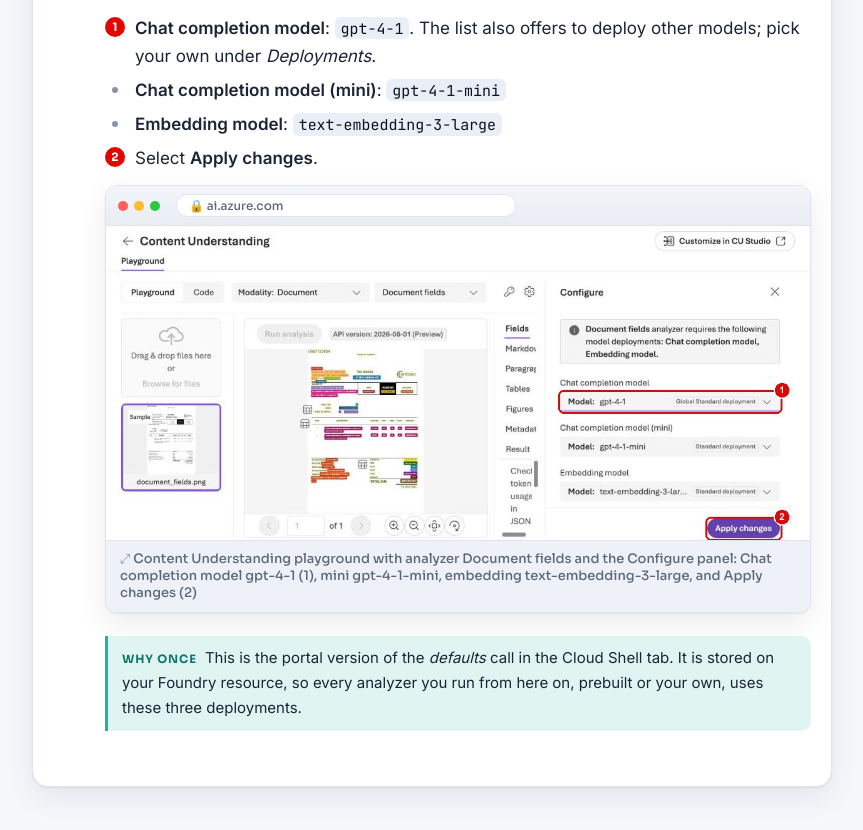
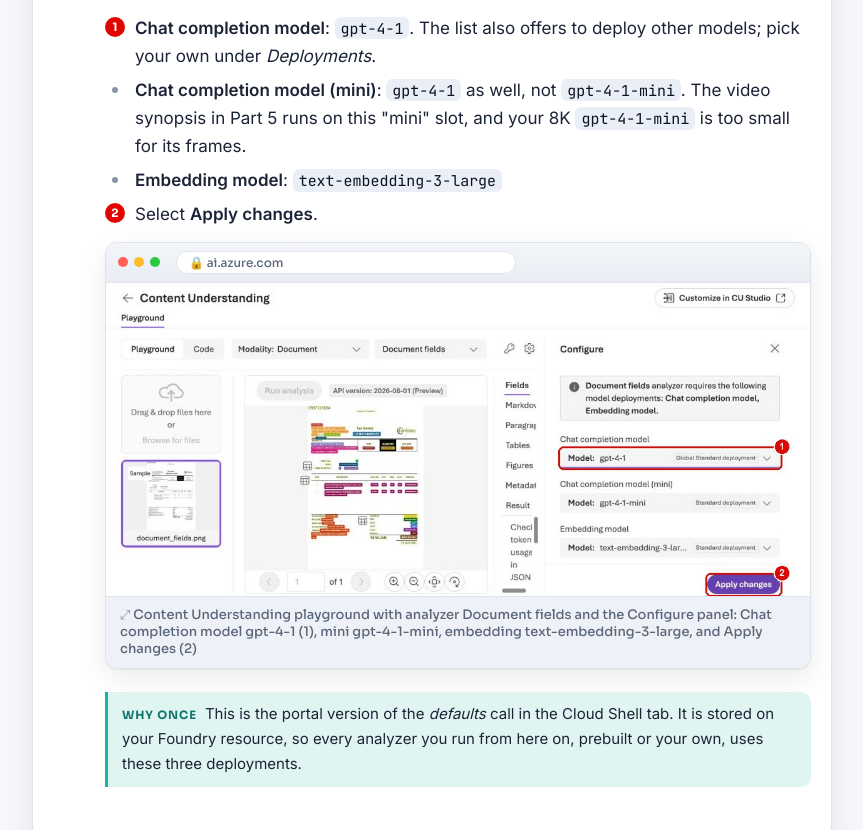
Before and after one commit to varoonsahgal/az901, a plain HTML site: page lab6.html in a window 1280 px wide. Shown: the part 5810-6640 px from the top of the page, without its empty margins (208-1071 px from the left). Drawn offline with Linux system fonts and the light colour scheme.

Commit message:
Lap 6: map completion-mini to gpt-4-1 so videoSynopsis stops hitting 429s on the 8K mini deployment; race_control.sh gains pause/resume kill switch

```diff
--- a/lab6.html
+++ b/lab6.html
@@ -122,7 +122,7 @@ curl -sLO https://varoonsahgal.github.io/az901/downloads/lot-photos.zip &amp;&am
   <li><p><strong>Register the models.</strong> In the playground's analyzer dropdown choose <strong>Document fields</strong>. A <em>Model deployments required</em> dialog appears; select <strong>Deploy models</strong>. The <strong>Configure</strong> panel opens on the right:</p>
 <ul>
   <li><span class="mk">1</span><strong>Chat completion model</strong>: <code>gpt-4-1</code>. The list also offers to deploy other models; pick your own under <em>Deployments</em>.</li>
-  <li><strong>Chat completion model (mini)</strong>: <code>gpt-4-1-mini</code></li>
+  <li><strong>Chat completion model (mini)</strong>: <code>gpt-4-1</code> as well, not <code>gpt-4-1-mini</code>. The video synopsis in Part 5 runs on this "mini" slot, and your 8K <code>gpt-4-1-mini</code> is too small for its frames.</li>
   <li><strong>Embedding model</strong>: <code>text-embedding-3-large</code></li>
   <li><span class="mk">2</span>Select <strong>Apply changes</strong>.</li>
 </ul>
@@ -143,7 +143,7 @@ az cognitiveservices account deployment create --name $NAME --resource-group $RG
   <li><p><strong>Register the models</strong>, once per resource. The keys on the left are the service's model aliases; the values are your deployment names. There are two kinds of key: the <code>prebuilt-analyzer-…</code> roles that prebuilt analyzers ask for, and plain catalog names (<code>gpt-4.1-mini</code>) that your own analyzers ask for in Part 3. Both end up at a deployment you made.</p>
 <pre><code>curl -s -X PATCH "$AI_ENDPOINT/contentunderstanding/defaults?api-version=2025-11-01" -H "Ocp-Apim-Subscription-Key: $KEY" \
   -H "Content-Type: application/merge-patch+json" \
-  -d '{"modelDeployments":{"prebuilt-analyzer-completion":"gpt-4-1","gpt-4.1":"gpt-4-1","prebuilt-analyzer-completion-mini":"gpt-4-1-mini","prebuilt-analyzer-embedding":"text-embedding-3-large","gpt-4.1-mini":"gpt-4-1-mini","text-embedding-3-large":"text-embedding-3-large"}}'
+  -d '{"modelDeployments":{"prebuilt-analyzer-completion":"gpt-4-1","gpt-4.1":"gpt-4-1","prebuilt-analyzer-completion-mini":"gpt-4-1","prebuilt-analyzer-embedding":"text-embedding-3-large","gpt-4.1-mini":"gpt-4-1-mini","text-embedding-3-large":"text-embedding-3-large"}}'
 curl -s "$AI_ENDPOINT/contentunderstanding/analyzers?api-version=2025-11-01" -H "Ocp-Apim-Subscription-Key: $KEY" | jq '[.value[].analyzerId] | length, .[0:12]'</code></pre>
 <p>The second command lists the prebuilt analyzers (about 90, from <code>prebuilt-invoice</code> to <code>prebuilt-tax.us.w2</code> to <code>prebuilt-videoSynopsis</code>).</p></li>
 </ol>
@@ -296,7 +296,7 @@ sleep 20; curl -s "$OP" -H "Ocp-Apim-Subscription-Key: $KEY" | jq -r '.status, .
 sleep 45; curl -s "$OP" -H "Ocp-Apim-Subscription-Key: $KEY" | jq -r '.status, .result.contents[0].fields.Summary.valueString'</code></pre>
 <img class="shot" src="images/shots/lab6-cu-video.png" alt="Video structure (1280x720, 18 s, key frames, transcript) and a generated synopsis of the teaser" loading="lazy" title="Click to zoom">
 <video controls preload="none" src="downloads/velocity-teaser.mp4" style="width:100%;border-radius:10px;margin:.4em 0 1em"></video>
-<p>Frames cost tokens: even this 18-second teaser failed at 20K TPM, which is why <code>gpt-4-1</code> runs at 40K. A longer clip needs more; in production you size the deployment to the video.</p></li>
+<p>Frames cost tokens: even this 18-second teaser failed at 20K TPM, which is why <code>gpt-4-1</code> runs at 40K. <code>prebuilt-videoSynopsis</code> asks for the <em>mini</em> completion role, which is why Part 1 points that role at <code>gpt-4-1</code> too. A longer clip needs more; in production you size the deployment to the video.</p></li>
 </ol>
 
 <h2 id="part-6-the-lightweight-app"><span class="pn">Part 6</span>The lightweight app</h2>
@@ -370,7 +370,7 @@ for content in result[&quot;result&quot;][&quot;contents&quot;]:
 <details class="reveal hint"><summary>"Defaults have not yet been set to 'prebuilt-analyzer-embedding'"</summary><div class="body"><p>Run the <code>PATCH …/defaults</code> from Part 1 (or set <strong>Embedding model</strong> in the portal Configure panel) after deploying <code>text-embedding-3-large</code>. Custom document analyzers need both a completion and an embedding mapping.</p></div></details>
 <details class="reveal hint"><summary>"Provided model 'gpt-4.1-mini' is not supported by this analyzer"</summary><div class="body"><p>Some prebuilt analyzers (<code>prebuilt-invoice</code>, <code>prebuilt-receipt</code>…) accept only gpt-4.1 or gpt-5-family models; <code>GET …/analyzers/prebuilt-invoice</code> shows <code>supportedModels</code>. Map <code>prebuilt-analyzer-completion</code> to your <code>gpt-4-1</code> (portal: <strong>Chat completion model</strong> in the Configure panel), or use a custom schema on <code>prebuilt-document</code>, which accepts gpt-4.1-mini.</p></div></details>
 <details class="reveal hint"><summary>410 "The requested API version has been retired"</summary><div class="body"><p>The preview versions (2024-12-01-preview, 2025-05-01-preview) are gone. Use <code>api-version=2025-11-01</code>.</p></div></details>
-<details class="reveal hint"><summary>Status Failed with RateLimit / 429 inside the error</summary><div class="body"><p>The completion deployment ran out of tokens per minute, typically on video, and the analysis fails after several minutes. Check your <code>gpt-4-1</code> is at 40K, not 20K (<code>az cognitiveservices account deployment list -n $NAME -g $RG -o table</code>); re-running the deploy command with <code>--sku-capacity 40</code> raises it in place. Then wait a minute and retry.</p></div></details>
+<details class="reveal hint"><summary>Status Failed with RateLimit / 429 inside the error</summary><div class="body"><p>The completion deployment ran out of tokens per minute, typically on video, and the analysis fails after several minutes. First check the defaults point <code>prebuilt-analyzer-completion-mini</code> at <code>gpt-4-1</code>, not your 8K <code>gpt-4-1-mini</code>: re-run the Part 1 PATCH (portal: Chat completion model (mini) in the Configure panel). Then check your <code>gpt-4-1</code> is at 40K, not 20K (<code>az cognitiveservices account deployment list -n $NAME -g $RG -o table</code>); re-running the deploy command with <code>--sku-capacity 40</code> raises it in place. Then wait a minute and retry.</p></div></details>
 <details class="reveal hint"><summary>404 "Analyzer … with status 'Failed' is not ready"</summary><div class="body"><p>Creation failed (usually a model mapping problem). <code>GET …/analyzers/&lt;id&gt;</code> shows the error; <code>DELETE</code> it, fix the JSON, <code>PUT</code> again.</p></div></details>
 
 <h2 id="quick-quiz">Quick quiz</h2>
```
Also changed, not shown: src/lab6.html (+4 -4 lines), 1 other file.
